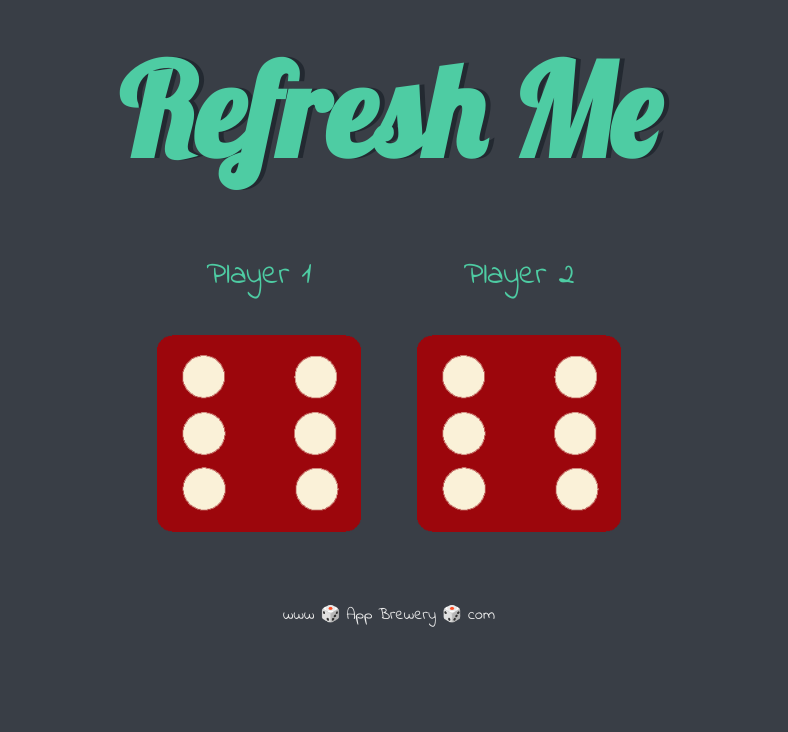
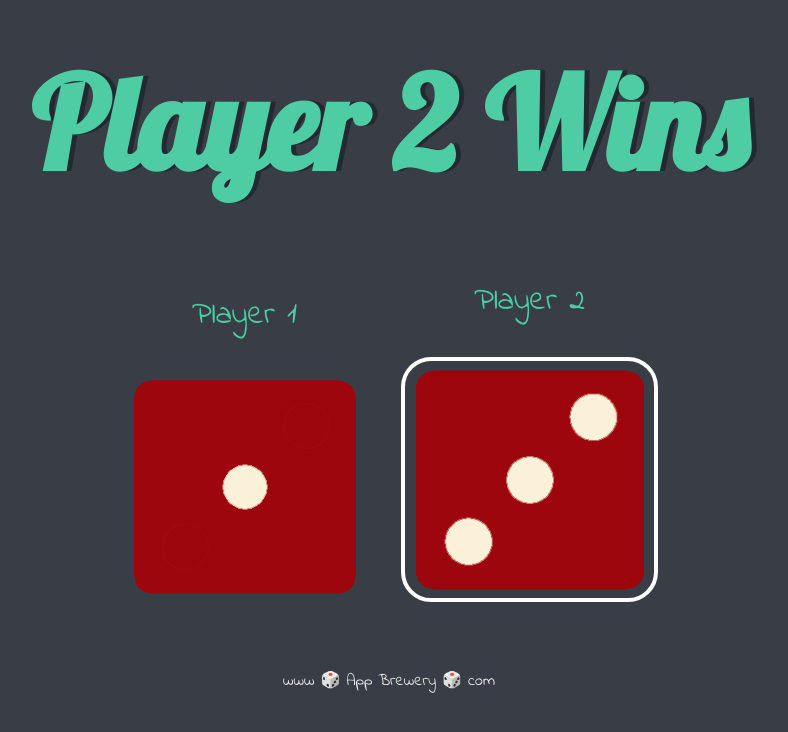
Before and after one commit to caylemh/Dice-Challenge, a plain HTML site: page dicee.html in a window 1280 px wide. Shown: the whole page, without its empty margins (251-1039 px from the left). Drawn offline with Linux system fonts and the light colour scheme.

Commit message:
Completed Dice Challenge Game

```diff
--- a/dicee.html
+++ b/dicee.html
@@ -24,7 +24,7 @@
 
     </div>
 
-
+    <script src="./index.js" charset="utf-8"></script>
   </body>
 
   <footer>
--- /dev/null
+++ b/index.js
@@ -0,0 +1,31 @@
+function rollDice() {
+  // First Dice
+  let randomDice1 = Math.floor(Math.random() * 6) + 1;
+  console.log(randomDice1);
+  document.querySelector("div .img1").setAttribute("src", `./images/dice${randomDice1}.png`);
+
+  // Second Dice
+  let randomDice2 = Math.floor(Math.random() * 6) + 1;
+  console.log(randomDice2);
+  document.querySelector("div .img2").setAttribute("src", `./images/dice${randomDice2}.png`);
+
+  // Game Logic
+  if (randomDice1 > randomDice2) {
+    document.querySelector("h1").innerHTML = "Player 1 Wins";
+    document.querySelector(".img1").style.border = "4px solid white";
+  } else if(randomDice2 > randomDice1) {
+    document.querySelector("h1").innerHTML = "Player 2 Wins";
+    document.querySelector(".img2").style.border = "4px solid white";
+  } else if(randomDice1 === randomDice2) {
+    document.querySelector("h1").innerHTML = "It's a Draw";
+  }
+}
+
+// Sleep function
+// function sleep(ms) {
+//     return new Promise(resolve => setTimeout(resolve, ms));
+// }
+//
+// sleep(4000);
+
+rollDice();
--- a/styles.css
+++ b/styles.css
@@ -19,6 +19,14 @@ h1 {
   text-shadow: 5px 0 #232931;
   font-size: 8rem;
   color: #4ECCA3;
+  border-radius: 40px;
+  padding:10px;
+  animation: border-animate 0.5s infinite alternate;
+}
+
+@keyframes border-animate {
+  0% {border: 3px solid rgba(255,255,255,0);}
+    100% {border: 3px solid rgba(255,255,255,1);}
 }
 
 p {
@@ -29,11 +37,8 @@ p {
 
 img {
   width: 80%;
-  transition: transform 1s;
-}
-
-img:hover{
-  transform: rotate(360deg);
+  padding: 5px 10px 4px 11px;
+  border-radius: 30px;
 }
 
 footer {
```
